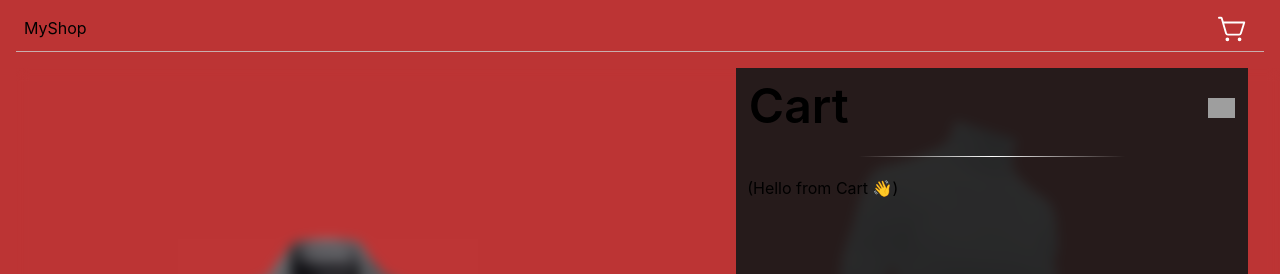
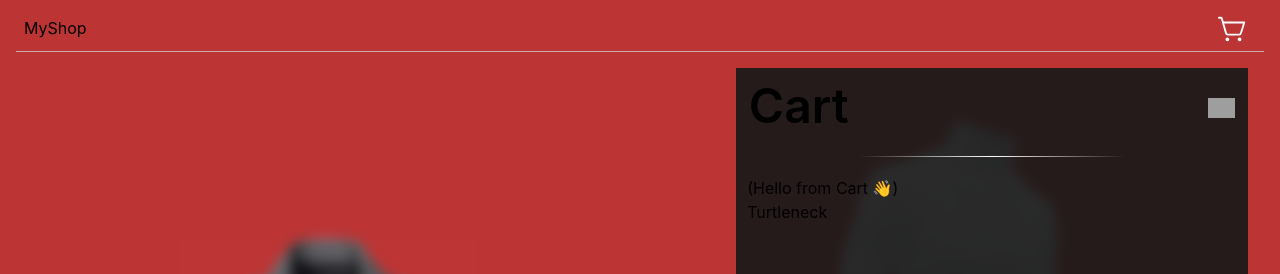
Before and after one commit to shahul01/myshop-fullstack, a Next.js app in the folder frontend/: page / in a window 1280 px wide. Both pictures are taken after a click on the button "Toggle cart". Shown: the top 274 px of the page. Built offline with nearby package versions, Linux system fonts and the light colour scheme; grey boxes are pictures that could not be loaded.

Commit message:
feat:fe: redux added and connected

```diff
--- a/frontend/src/app/(pages)/layout.tsx
+++ b/frontend/src/app/(pages)/layout.tsx
@@ -2,11 +2,12 @@
 import Link from 'next/link';
 import Image from 'next/image';
 import { useState } from 'react';
+import { Providers } from '@/lib/providers';
+import Modal from '@/app/components/Modal/Modal';
 import Cart from '@/app/components/Cart/Cart';
+import '@/app/globals.css';
 import styles from "./layout.module.css";
-import '@/app/globals.css';
 import type { Metadata } from 'next';
-import Modal from '../components/Modal/Modal';
 
 // export const metadata: Metadata = {
 //   title: 'MyShop',
@@ -23,6 +24,7 @@ export default function RootLayout({
 
 
   return (
+    <Providers>
       <html lang="en">
         <body className={styles.layout}>
           <div className={styles.navbar}>
@@ -53,5 +55,6 @@ export default function RootLayout({
           <div className={styles.children}>{children}</div>
         </body>
       </html>
+    </Providers>
   )
 };
--- a/frontend/src/app/components/Cart/Cart.tsx
+++ b/frontend/src/app/components/Cart/Cart.tsx
@@ -1,4 +1,5 @@
 import { useEffect, useState } from 'react';
+import { cartSlice, useSelector, selectCart } from '@/lib/redux';
 import styles from './cart.module.css';
 
 
@@ -10,9 +11,18 @@ type CartProps = {
 const Cart = (props:CartProps) => {
   const {  } = props;
 
+  const cart = useSelector(selectCart);
+  console.log(`cart: `, cart);
+
   return (
     <div className={styles.cart}>
       <p>(Hello from Cart 👋)</p>
+      {cart.map((currCart, idx) => (
+        <div key={idx}>
+          <p>{currCart.title}</p>
+          {/* Image */}
+        </div>
+      ))}
     </div>
 
 
--- a/frontend/src/app/components/Modal/Modal.tsx
+++ b/frontend/src/app/components/Modal/Modal.tsx
@@ -7,7 +7,7 @@ interface IModalProps {
   onClose: (x:boolean) => void;
   title: string;
   children: React.ReactNode;
-  styleProp: Record<string, {num: number, unit: string}>;
+  // styleProp: Record<string, {num: number, unit: string}>;
 };
 
 const Modal = (props:IModalProps) => {
--- /dev/null
+++ b/frontend/src/lib/providers.tsx
@@ -0,0 +1,7 @@
+"use client";
+import { Provider } from "react-redux";
+import { reduxStore } from "@/lib/redux";
+
+export const Providers = (props: React.PropsWithChildren) => {
+  return <Provider store={reduxStore}>{props.children}</Provider>;
+};
--- /dev/null
+++ b/frontend/src/lib/redux/index.ts
@@ -0,0 +1,2 @@
+export * from './store';
+export * from './slices';
--- /dev/null
+++ b/frontend/src/lib/redux/rootReducer.ts
@@ -0,0 +1,5 @@
+import { cartSlice } from './slices';
+
+export const reducer = {
+  cart: cartSlice.reducer
+};
--- /dev/null
+++ b/frontend/src/lib/redux/slices/cartSlice/cartSlice.ts
@@ -0,0 +1,28 @@
+import { createSlice, type PayloadAction } from '@reduxjs/toolkit';
+
+const initialState: CartSliceState = {
+  products: [
+    {
+      id: '2',
+      title: 'Turtleneck',
+      image: {src: '/images/products/turtleneck.png', alt: 'Turtleneck'},
+      price: '$29.99',
+    },
+  ]
+};
+
+
+export const cartSlice = createSlice({
+  name: 'cart',
+  initialState,
+
+  reducers: {
+    addProduct: (state, action: PayloadAction<Record<string, unknown>>) => {
+      state.products.push(action.payload);
+    }
+  }
+});
+
+export interface CartSliceState {
+  products: Array<Record<string, unknown>>;
+};
--- /dev/null
+++ b/frontend/src/lib/redux/slices/cartSlice/index.ts
@@ -0,0 +1,2 @@
+export * from './cartSlice';
+export * from './selectors';
--- /dev/null
+++ b/frontend/src/lib/redux/slices/cartSlice/selectors.ts
@@ -0,0 +1,6 @@
+import type { ReduxState } from '@/lib/redux';
+
+
+export const selectCart = (state: ReduxState) => (
+  state.cart.products
+);
--- /dev/null
+++ b/frontend/src/lib/redux/slices/index.ts
@@ -0,0 +1 @@
+export * from './cartSlice';
--- /dev/null
+++ b/frontend/src/lib/redux/store.ts
@@ -0,0 +1,25 @@
+
+/* Core */
+import { configureStore } from '@reduxjs/toolkit';
+import {
+  useSelector as useReduxSelector,
+  useDispatch as useReduxDispatch,
+  type TypedUseSelectorHook
+} from  'react-redux';
+
+/* Instruments */
+import { reducer } from './rootReducer';
+
+
+export const reduxStore = configureStore({
+  reducer,
+  // middleware
+});
+
+
+export const useDispatch = () => useReduxDispatch<ReduxDispatch>();
+export const useSelector: TypedUseSelectorHook<ReduxState> = useReduxSelector<ReduxState>;
+
+export type ReduxStore = typeof reduxStore;
+export type ReduxState = ReturnType<typeof reduxStore.getState>;
+export type ReduxDispatch = typeof reduxStore.dispatch;
```
Also changed, not shown: frontend/package.json (+6 -4 lines), 1 other file (tests, documents, lock files or other folders). Lines whose indentation alone changed are shown as unchanged.
